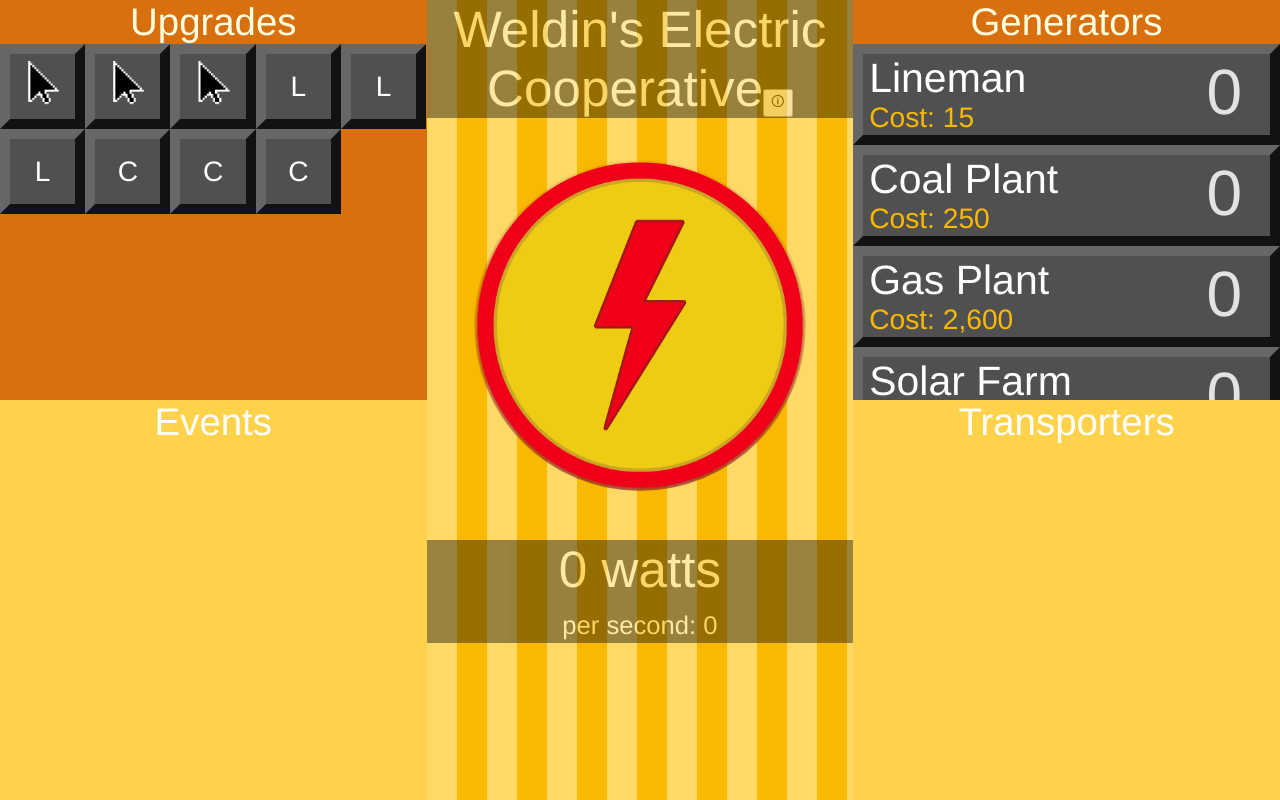
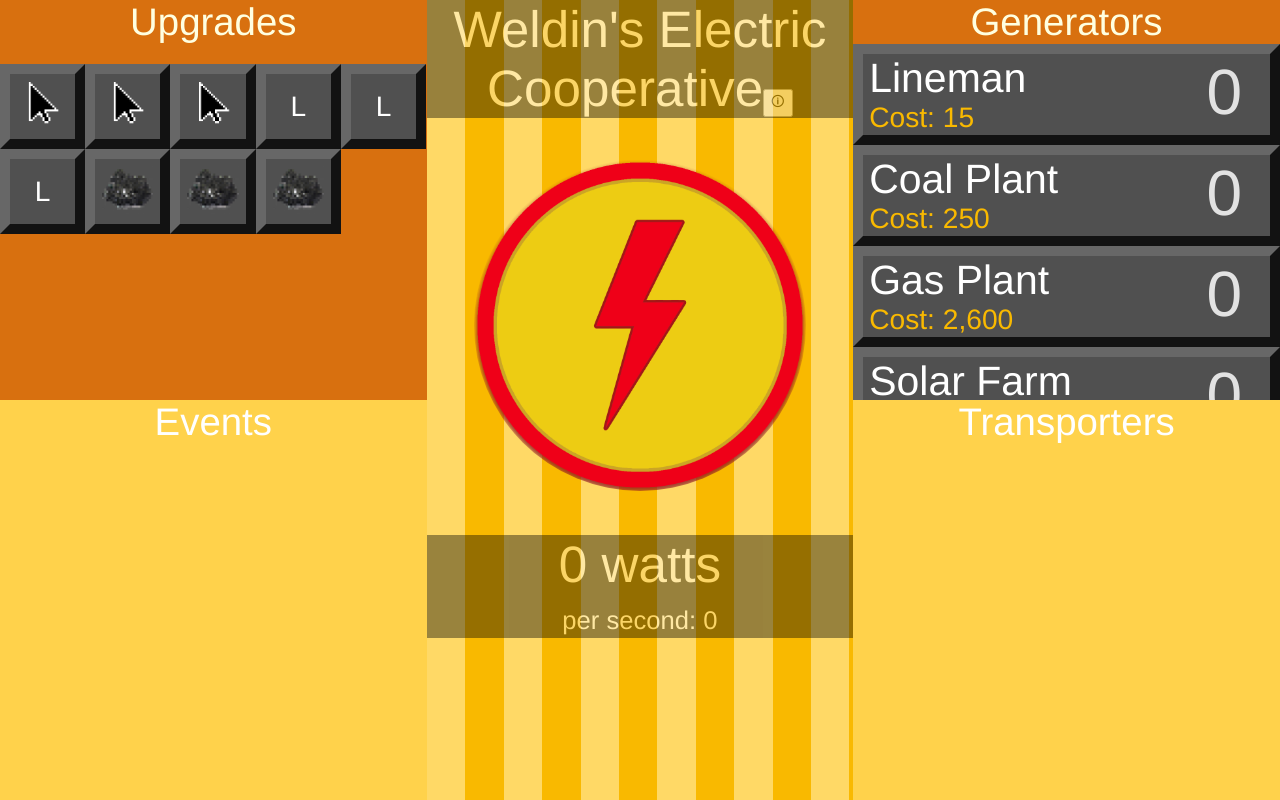
Before and after one commit to weldindunn/beat-the-peak, a React (Create React App) app: page / in a window 1280 px wide. Built offline with nearby package versions, Linux system fonts and the light colour scheme.

Commit message:
Changed around some aethstetic things

```diff
--- a/src/App.css
+++ b/src/App.css
@@ -42,6 +42,10 @@
   overflow-y: auto;
 }
 
+.title {
+  margin-bottom: 2.5vh;
+}
+
 /* Hides scrollbar for chrome/safari/opera/edge */
 .upgrades::-webkit-scrollbar {
   display: none;
@@ -51,8 +55,16 @@
   width: 6.66vw;
   height: 6.66vw;
   border-width: 0.8vw;
+
+  /*
+  background: #FFD966;
+  border-color: #F9B900;
+  */
+
   background: #707070;
   border-color: #909090;
+
+
   color: #FFFFFF;
   font-family:'Franklin Gothic Medium', 'Arial Narrow', Arial, sans-serif;
   font-size: 2.2vw;
@@ -60,19 +72,33 @@
 }
 
 .upgrade img {
-  max-width: 100%;
-  align-items: center;
-  align-content: center;
+  width: 4vw;
+  height: auto;
 }
 
 .upgrade:hover {
+
+  /*
+  background: #FFE070;
+  border-color: #FFC006;
+  */
+
+
   background: #909090;
   border-color: #909090;
+
 }
 
 .upgrade:disabled {
+  /*
+  background: #EFC050;
+  border-color: #E9A900;
+  */
+
+
   background: #505050;
   border-color: #676767;
+
 }
 
 .upgrade-tooltip {
@@ -111,9 +137,9 @@
   background: repeating-linear-gradient(
     to right,
   #FFD966,
-  #FFD966 30px,
-  #F9B900 30px,
-  #F9B900 60px
+  #FFD966 3vw,
+  #F9B900 3vw,
+  #F9B900 6vw
   );
   height: 100vh;
   overflow-y:auto;
@@ -140,13 +166,11 @@ div.center-text-box {
 }
 
 /* Style of bolt button */
-.bolt  {
+.bolt button {
   margin-left: auto;
   margin-top: 5vh;
   margin-bottom: 5vh;
-}
 
-.bolt button {
   background: none;
   border-radius: 100%;
   border-width: 0;
@@ -158,7 +182,6 @@ div.center-text-box {
 }
 
 .bolt img:hover {
-  max-width: 80%;
   opacity: 0.85;
 }
 
--- a/src/components/upgradeSquare.tsx
+++ b/src/components/upgradeSquare.tsx
@@ -3,6 +3,7 @@ import { OverlayTrigger, Tooltip } from "react-bootstrap";
 import { Upgrade } from "../interfaces/upgrade";
 import { UpgradeHoverBox } from "./upgradeHoverBox";
 import cursor from "../img/cursor.png";
+import coal_lump from "../img/coal_lump_alt.png";
 
 export function UpgradeSquare({
     watts,
@@ -27,6 +28,8 @@ export function UpgradeSquare({
                     {
                         upgrade.generator === "Click" ? (
                             <img src={cursor} alt={upgrade.generator}/>
+                        ) : upgrade.generator === "Coal Plant" ? (
+                            <img src={coal_lump} alt={upgrade.generator}/>
                         ) : (
                             <span>{upgrade.generator.charAt(0)}</span>
                         )
--- a/src/components/viewUpgrades.tsx
+++ b/src/components/viewUpgrades.tsx
@@ -77,7 +77,7 @@ export function ViewUpgrades({
 }): JSX.Element {
     return (
         <>
-            <div>
+            <div className="title">
                 <span>Upgrades</span>
             </div>
             {
```
Also changed, not shown: src/img/coal_lump.png (added), src/img/coal_lump_alt.png (added).
